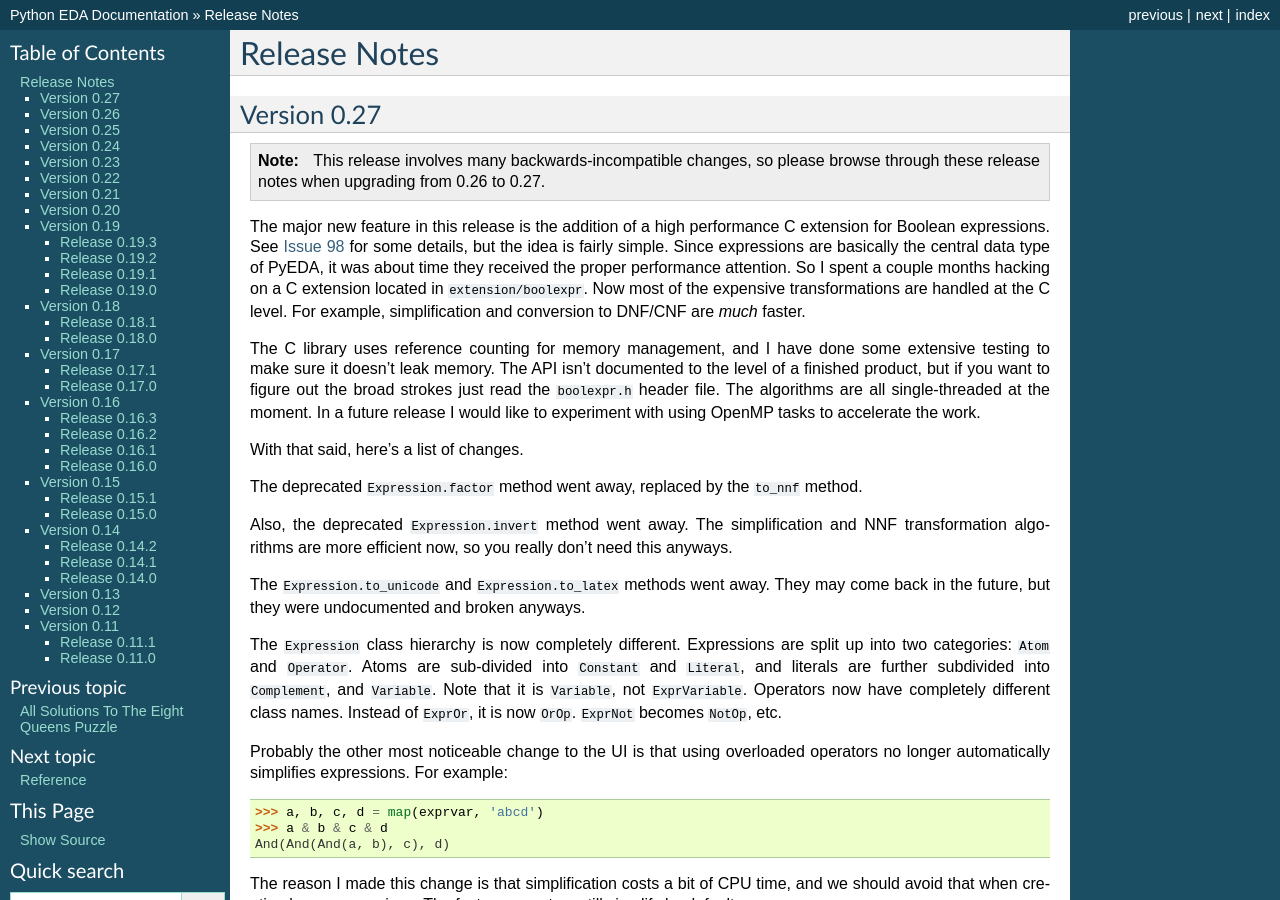
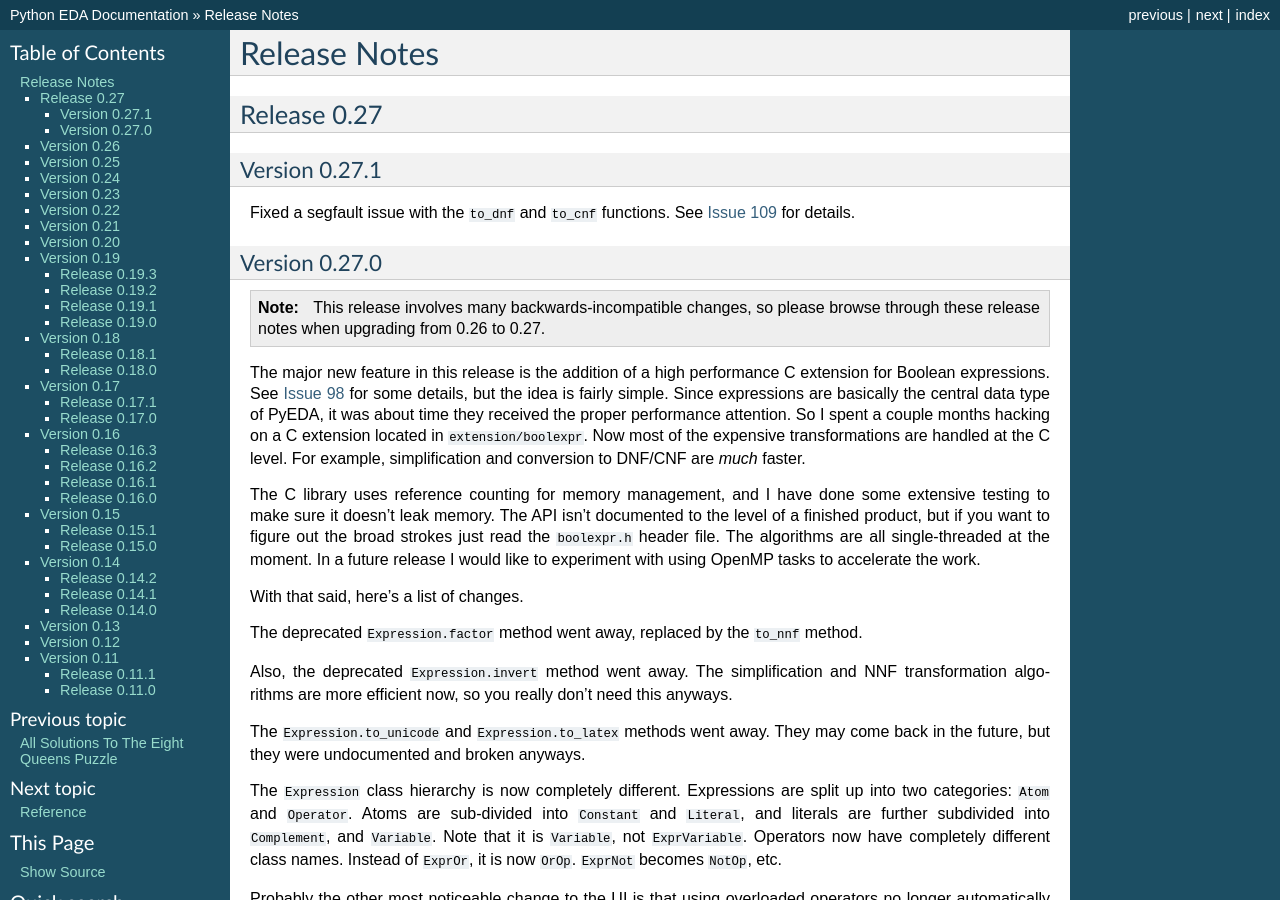
Before and after one commit to cjdrake/pyeda, a Sphinx documentation site: the page built from doc/source/relnotes.rst, in a window 1280 px wide and 900 px high. Built offline with Sphinx 7.4.7, drawn with Linux system fonts in a browser that asks for light colours.

Commit message:
Add 0.27.1 release notes

```diff
--- a/doc/source/relnotes.rst
+++ b/doc/source/relnotes.rst
@@ -4,8 +4,17 @@
   Release Notes
 *****************
 
-Version 0.27
+Release 0.27
 ============
+
+Version 0.27.1
+--------------
+
+Fixed a segfault issue with the ``to_dnf`` and ``to_cnf`` functions.
+See `Issue 109 <https://github.com/cjdrake/pyeda/issues/109>`_ for details.
+
+Version 0.27.0
+--------------
 
 .. note::
    This release involves many backwards-incompatible changes,
```
